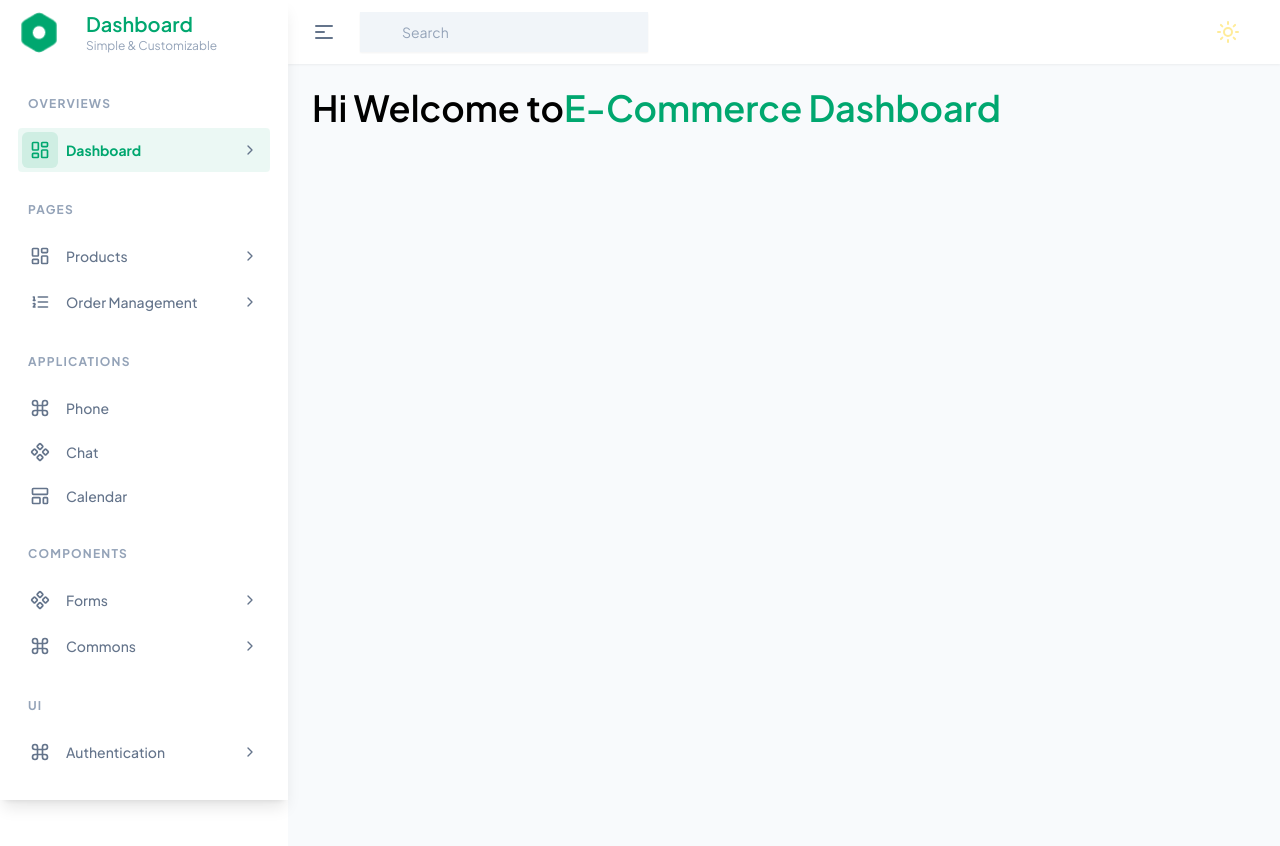
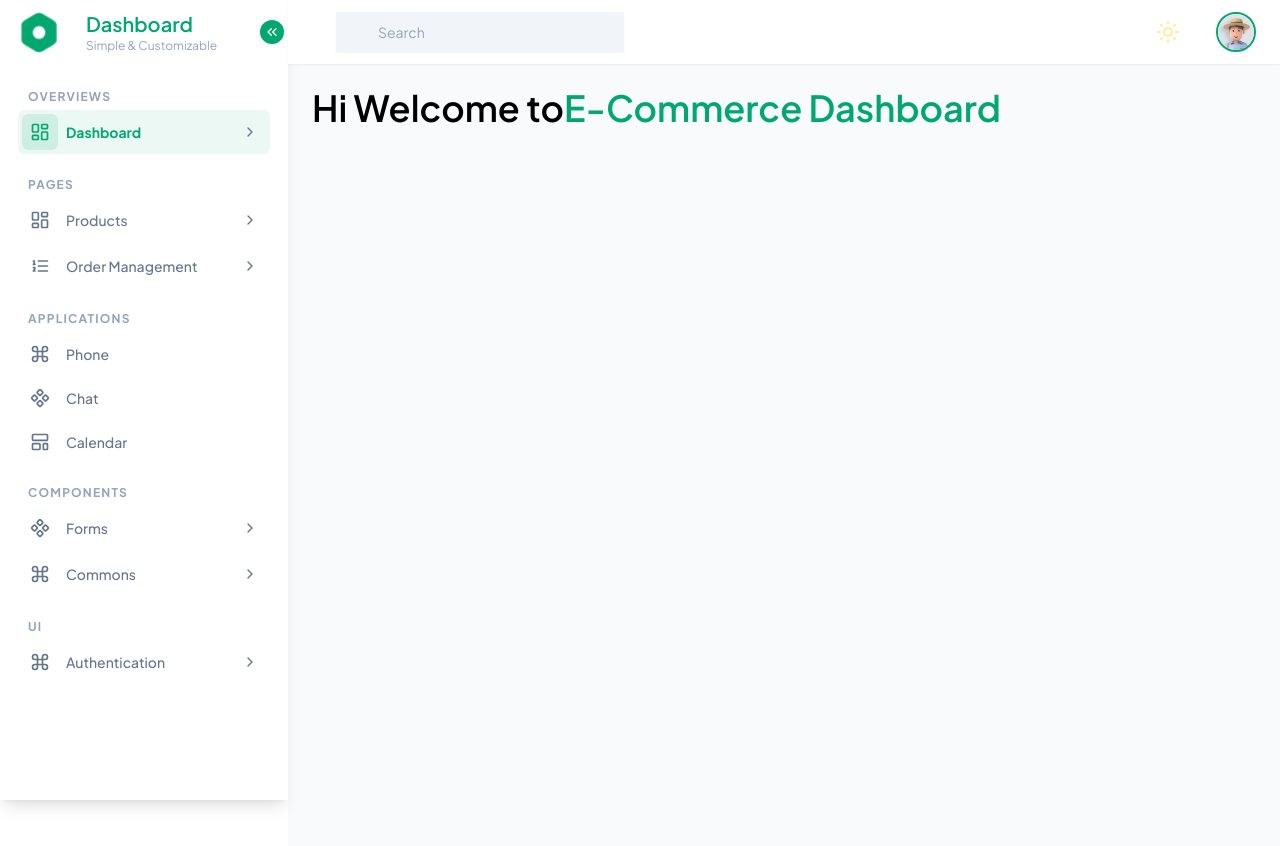
Before and after one commit to diptowebhero/dashboard-starter-react-js, a React (Vite) app: page / in a window 1280 px wide. Shown: the top 846 px of the page. Built offline with nearby package versions, Linux system fonts and the light colour scheme.

Commit message:
feat: add profile in header

```diff
--- a/src/assets/index.js
+++ b/src/assets/index.js
@@ -1,5 +1,6 @@
+import avatar from "./avatar.jpg";
 import logoSmall from "./logo-small.png";
 import logoSmall2 from "./logo-small2.png";
 import logo from "./logoNew.png";
 
-export { logo, logoSmall, logoSmall2 };
+export { avatar, logo, logoSmall, logoSmall2 };
--- a/src/components/Header/Header.jsx
+++ b/src/components/Header/Header.jsx
@@ -1,34 +1,12 @@
+import Profile from "./Profile";
 import ThemeSwitcher from "./ThemeSwitcher";
-const Header = ({ sidebarOpen, setSidebarOpen }) => {
+const Header = () => {
   return (
+    <>
       <header className='sticky top-0 z-50 flex h-16 w-full items-center overflow-visible bg-white drop-shadow-sm dark:bg-dark'>
         {" "}
         <div className='px-6 w-full flex items-center justify-between'>
           <div className='flex items-center space-x-6 overflow-visible'>
-          <button
-            onClick={(e) => {
-              e.stopPropagation();
-              setSidebarOpen(!sidebarOpen);
-            }}
-            className='sidebar-toggle'>
-            <span className='flex space-x-4'>
-              <svg
-                stroke='currentColor'
-                fill='none'
-                strokeWidth='0'
-                viewBox='0 0 24 24'
-                height='24'
-                width='24'
-                xmlns='http://www.w3.org/2000/svg'>
-                <path
-                  strokeLinecap='round'
-                  strokeLinejoin='round'
-                  strokeWidth='2'
-                  d='M4 6h16M4 12h8m-8 6h16'></path>
-              </svg>
-            </span>
-          </button>
-
             <div className='sm:hidden'>
               <button
                 type='button'
@@ -51,9 +29,13 @@ const Header = ({ sidebarOpen, setSidebarOpen }) => {
               <span className='ml-2 text-sm text-slate-400'>Search</span>
             </button>
           </div>
+          <div className='flex items-center gap-3 lg:gap-5'>
             <ThemeSwitcher />
+            <Profile />
+          </div>
         </div>
       </header>
+    </>
   );
 };
 
--- /dev/null
+++ b/src/components/Header/Profile.jsx
@@ -0,0 +1,92 @@
+import { HelpCircle, LogOut, Settings, User } from "lucide-react";
+import { useEffect, useRef, useState } from "react";
+import { avatar } from "../../assets/index";
+
+const Profile = () => {
+  const [dropdownVisible, setDropdownVisible] = useState(false);
+  const dropdownRef = useRef(null); // To detect clicks outside the dropdown
+  const profileIconRef = useRef(null); // To detect clicks on the profile icon
+
+  // Toggle dropdown visibility when the profile icon is clicked
+  const toggleDropdown = () => {
+    setDropdownVisible((prevState) => !prevState);
+  };
+
+  // Close the dropdown when clicked outside
+  useEffect(() => {
+    const handleClickOutside = (event) => {
+      // Check if the click is outside the dropdown or profile icon
+      if (
+        dropdownRef.current &&
+        !dropdownRef.current.contains(event.target) &&
+        profileIconRef.current &&
+        !profileIconRef.current.contains(event.target)
+      ) {
+        setDropdownVisible(false);
+      }
+    };
+
+    // Attach event listener for detecting clicks outside
+    document.addEventListener("mousedown", handleClickOutside);
+    return () => {
+      // Cleanup the event listener when the component is unmounted
+      document.removeEventListener("mousedown", handleClickOutside);
+    };
+  }, []);
+
+  return (
+    <div className='relative'>
+      {/* Profile Icon */}
+      <div
+        ref={profileIconRef}
+        className='flex w-10 h-10 overflow-hidden border-2 border-primary-light items-center justify-center rounded-full cursor-pointer'
+        onClick={toggleDropdown}>
+        <img src={avatar} alt='AVATAR' />
+      </div>
+
+      {/* Dropdown Content */}
+      <div
+        ref={dropdownRef}
+        className={`border absolute right-0 border-gray-100 bg-white shadow-lg rounded-md mt-3 w-56 divide-y dark:divide-slate-600 dark:border-slate-600 dark:bg-primary dark:text-slate-200 transition-all duration-300 ease-in-out ${
+          dropdownVisible ? "opacity-100 visible" : "opacity-0 invisible"
+        }`}>
+        <div className='px-4 py-3'>
+          <p className='text-sm'>Signed in as</p>
+          <p className='truncate text-sm font-medium'>admin@example.com</p>
+        </div>
+        <div className='py-1 flex flex-col space-y-2'>
+          <a
+            href='#'
+            className='flex items-center gap-x-2 text-sm py-1 px-4 hover:bg-primary'>
+            <User className='text-slate-500 size-[18px]' />
+            <span>Profile</span>
+          </a>
+          <a
+            href='#'
+            className='flex items-center gap-x-2 text-sm py-1 px-4 hover:bg-primary'>
+            <Settings className='text-slate-500 size-[18px]' />
+            <span>Settings</span>
+          </a>
+          <a
+            href='#'
+            className='flex items-center gap-x-2 text-sm py-1 px-4 hover:bg-primary'>
+            <HelpCircle className='text-slate-500 size-[18px]' />
+            <span>Support</span>
+          </a>
+        </div>
+        <div className=''>
+          <form>
+            <button
+              type='submit'
+              className='flex items-center gap-x-2 hover:bg-primary w-full py-2 px-4'>
+              <LogOut className='text-slate-500 size-[18px]' />
+              <span>Sign out</span>
+            </button>
+          </form>
+        </div>
+      </div>
+    </div>
+  );
+};
+
+export default Profile;
--- a/src/components/Sidebar/Sidebar.jsx
+++ b/src/components/Sidebar/Sidebar.jsx
@@ -1,8 +1,8 @@
 import { ChevronDown, ChevronRight } from "lucide-react";
 import { useEffect, useRef, useState } from "react";
 import { Link, useLocation } from "react-router-dom";
-import { logo } from "../../assets";
 import { menuItems } from "../../menus";
+import SidebarHeader from "./SidebarHeader";
 
 const Sidebar = ({ sidebarOpen, setSidebarOpen }) => {
   const { pathname } = useLocation();
@@ -38,36 +38,22 @@ const Sidebar = ({ sidebarOpen, setSidebarOpen }) => {
   };
 
   const isRouteActive = (route) => pathname === route;
-
   return (
     <aside
       ref={sidebarRef}
       onMouseEnter={() => setHovered(true)}
       onMouseLeave={() => setHovered(false)}
-      className={`sidebar ${isHovered ? "hovered" : ""} ${
+      className={`sidebar   ${isHovered ? "hovered" : ""} ${
         sidebarOpen ? "collapsed expanded expandedSidebar" : ""
       }`}>
-      <a href='/'>
-        <div className='sidebar-header'>
-          <div className='sidebar-logo-icon'>
-            <img src={logo} className='h-[47px] object-cover' alt='LOGO' />
-          </div>
-          <div className='flex flex-col logo-text px-2'>
-            <h1 className='text-xl font-semibold'>
-              <span className='text-primary-light dark:text-primary-lighter'>
-                Dashboard
-              </span>
-            </h1>
-            <span className='whitespace-nowrap capitalize text-xs text-slate-400'>
-              simple & customizable
-            </span>
-          </div>
-        </div>
-      </a>
+      <SidebarHeader
+        sidebarOpen={sidebarOpen}
+        setSidebarOpen={setSidebarOpen}
+      />
 
-      <ul className='sidebar-content'>
+      <ul className='sidebar-content overflow-x-hidden'>
         {menuItems.map((category) => (
-          <li key={category.category} className='my-3'>
+          <li key={category.category} className='my-2'>
             <span className='sidebar-menu-header'>{category.category}</span>
             <ul>
               {category.items.map((item, i) => {
--- /dev/null
+++ b/src/components/Sidebar/SidebarHeader.jsx
@@ -0,0 +1,39 @@
+import { ChevronsLeft, ChevronsRight } from "lucide-react";
+import { logo } from "../../assets";
+
+const SidebarHeader = ({ sidebarOpen, setSidebarOpen }) => {
+  return (
+    <>
+      <div className='sidebar-header relative'>
+        <div className='sidebar-logo-icon'>
+          <img src={logo} className='h-[47px] object-cover' alt='LOGO' />
+        </div>
+        <div className='flex flex-col logo-text px-2'>
+          <h1 className='text-xl font-semibold'>
+            <span className='text-primary-light dark:text-primary-lighter'>
+              Dashboard
+            </span>
+          </h1>
+          <span className='whitespace-nowrap capitalize text-xs text-slate-400'>
+            simple & customizable
+          </span>
+        </div>
+
+        <button
+          onClick={(e) => {
+            e.stopPropagation();
+            setSidebarOpen(!sidebarOpen);
+          }}
+          className='sidebar-toggle absolute bg-primary-light text-gray-50 size-6 flex items-center justify-center rounded-full p-1 right-1 z-[60]'>
+          {sidebarOpen ? (
+            <ChevronsRight className='size-5' />
+          ) : (
+            <ChevronsLeft className='size-5' />
+          )}
+        </button>
+      </div>
+    </>
+  );
+};
+
+export default SidebarHeader;
--- a/src/index.css
+++ b/src/index.css
@@ -26,7 +26,7 @@
 
   /* Sidebar base styles */
   .sidebar {
-    @apply fixed bottom-0 top-0 z-[60] h-screen w-72 -translate-x-full overflow-hidden bg-white shadow-lg transition-all duration-500 ease-in-out dark:bg-dark lg:translate-x-0;
+    @apply fixed bottom-0 top-0 z-50 h-screen w-72 -translate-x-full overflow-hidden bg-white shadow-lg transition-all duration-500 ease-in-out dark:bg-dark lg:translate-x-0;
   }
 
   .sidebar.collapsed {
@@ -77,7 +77,7 @@
 
   /* Sidebar menu */
   .sidebar-menu {
-    @apply flex w-full items-center gap-2 rounded p-1 text-sm transition-colors duration-150 hover:bg-primary hover:text-primary-light dark:hover:bg-primary/[0.08];
+    @apply flex w-full items-center gap-2 rounded-md p-1 text-sm transition-colors duration-150 hover:bg-primary hover:text-primary-light dark:hover:bg-primary/[0.08];
   }
 
   .sidebar-menu-icon {
@@ -166,7 +166,7 @@
 
   /* Sidebar menu header */
   .sidebar-menu-header {
-    @apply pb-2 pl-7 pt-4 my-2 text-xs uppercase tracking-widest font-bold text-slate-400 block;
+    @apply pl-7 pt-4 my-2 text-xs uppercase leading-[10px] tracking-widest font-bold text-slate-400 block;
   }
 
   /* Sidebar toggle */
@@ -189,6 +189,12 @@
 
   .sidebar.collapsed:hover .sidebar-menu-header {
     @apply md:block;
+  }
+  .sidebar.hovered .wrapper {
+    @apply lg:ml-72;
+  }
+  .sidebar.hovered + .wrapper {
+    @apply lg:ml-72;
   }
   /* Sidebar style end*/
 
```
Also changed, not shown: Text.txt (added), src/assets/avatar.jpg (added). Lines whose indentation alone changed are shown as unchanged.
